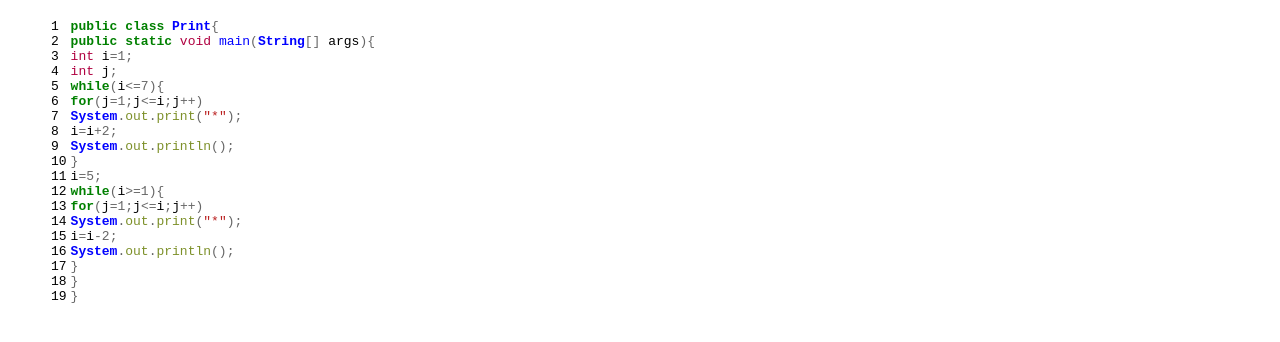
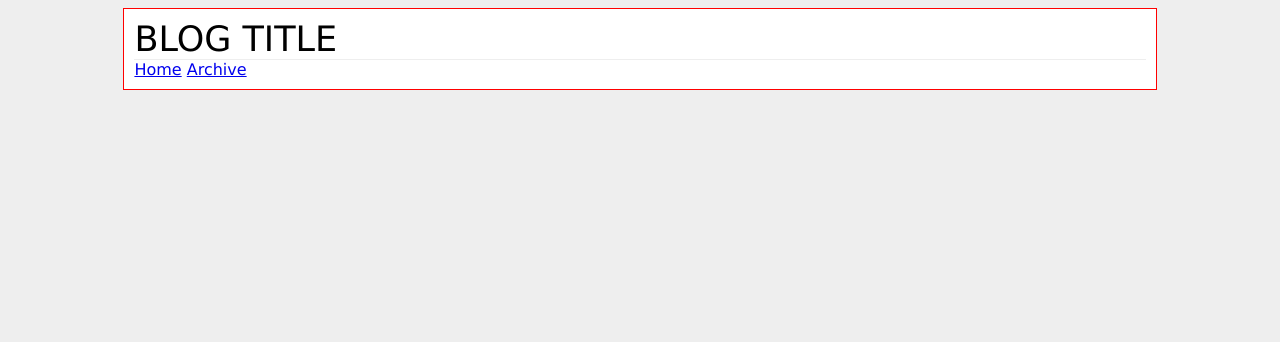
Before and after one commit to rashidshaikh/rashidshaikh.github.com, a Jekyll site: the page index.html, which Jekyll copies as it is, in a window 1280 px wide. Shown: the top 342 px of the page. Built offline with Jekyll 4.4.1, drawn with Linux system fonts in a browser that asks for light colours.

Commit message:
Adding media query for css

```diff
--- /dev/null
+++ b/assets/styles/desktop.css
@@ -0,0 +1,17 @@
+body{
+	background-color: #EEE;
+	font-family: verdana
+}
+
+#mainWrapper{
+	border: 1px solid red;
+	background-color: #FFF;
+    margin: auto;
+    width: 80%;
+    padding: 10px;
+}
+
+header{
+	font-size: 35px;
+	border-bottom: 1px solid #EEEEEE;
+}
--- /dev/null
+++ b/assets/styles/mobile.css
@@ -0,0 +1,13 @@
+body{
+	background-color: #EEE;
+}
+#mainWrapper{
+	border: 1px solid red;
+	background-color: #FFF;
+	padding: 4px;
+}
+
+header{
+	font-size: 25px;
+	border-bottom: 1px solid #EEEEEE;
+}
--- a/index.html
+++ b/index.html
@@ -1,24 +1,19 @@
----
-layout: default
----
-{% highlight java linenos %}
-public class Print{
-public static void main(String[] args){
-int i=1;
-int j;
-while(i<=7){
-for(j=1;j<=i;j++)
-System.out.print("*");
-i=i+2;
-System.out.println();
-}
-i=5;
-while(i>=1){
-for(j=1;j<=i;j++)
-System.out.print("*");
-i=i-2;
-System.out.println();
-}
-}
-}
-{% endhighlight %}
+<html>
+<head>
+<title>BLOG TITLE</title>
+ <meta charset="utf-8">
+ <meta name="description" content="">
+ <meta name="keywords" content="">
+ <meta name="author" content="Equal Experts">
+ <LINK href="assets/styles/desktop.css" media="all and (min-width: 900px)" rel="stylesheet" type="text/css">
+ <LINK href="assets/styles/mobile.css"  media="all and (max-width: 899px)" rel="stylesheet" type="text/css">
+</head>
+<body>
+	<div id="mainWrapper">
+		<header>BLOG TITLE</header>
+		<nav>
+			<a href="#">Home</a> <a href="#">Archive</a>
+		</nav>
+	</div>
+</body>
+</html>
```
Also changed, not shown: assets/styles/pygments.css (renamed from assets/style/pygments.css), 4 other files.
